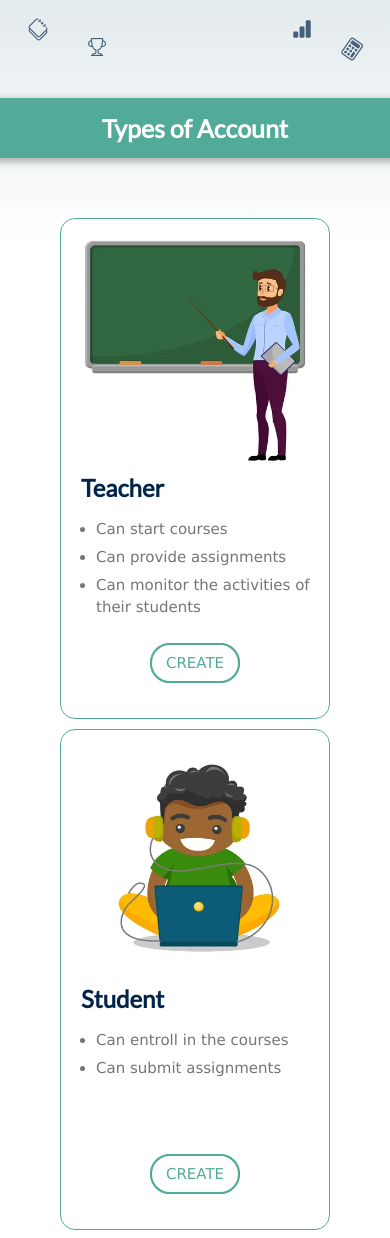
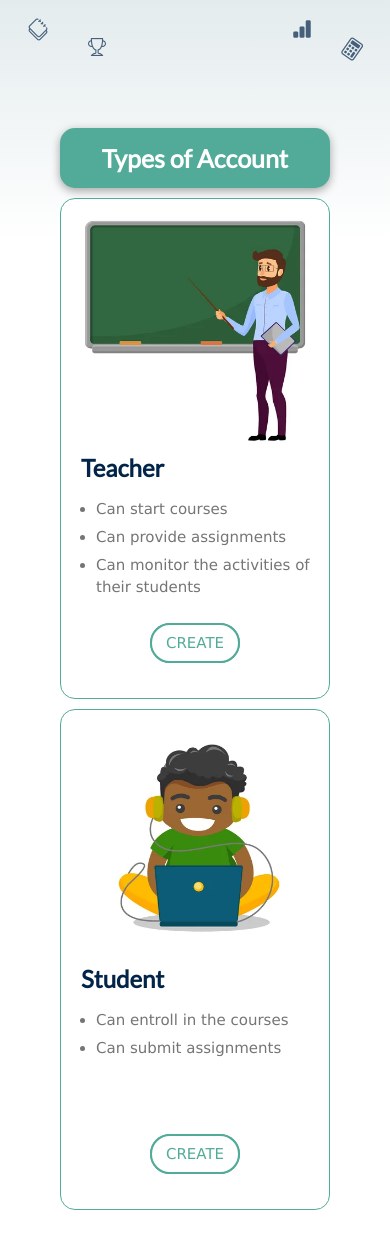
Before and after one commit to alishazin/eduSatchel, a Django app: page /register/create/ in a window 390 px wide; the page is wider, and only the part inside the window is pictured. After the commit the page ends 1210 px from the top of that part, so only its background shows below. Run offline with Django 3.2, Linux system fonts and the light colour scheme; some libraries are stand-ins or nearby versions.

Commit message:
made create.html header responsive

```diff
--- a/static/css/register/create.css
+++ b/static/css/register/create.css
@@ -112,9 +112,12 @@ body {
     opacity: 0.7;
 }
 @media (max-width:600px) {
+    .header-container {
+        margin-top: 30px;
+        width: 270px;
+    }
     .content-box {
         flex-direction: column;
-        padding-top: 50px;
     }
     .content-box > .card-box:first-of-type {
         margin-right: 0;
```
